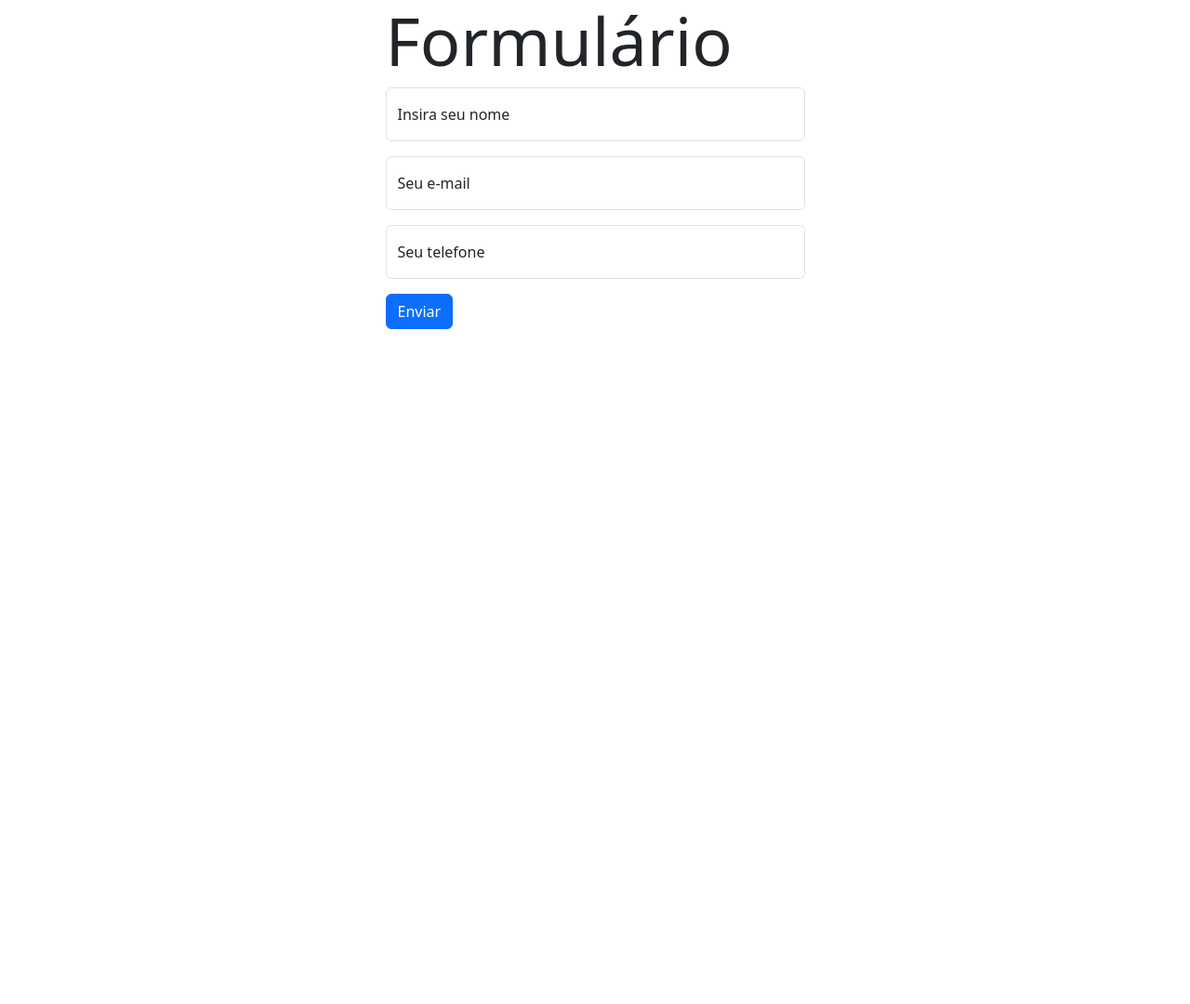
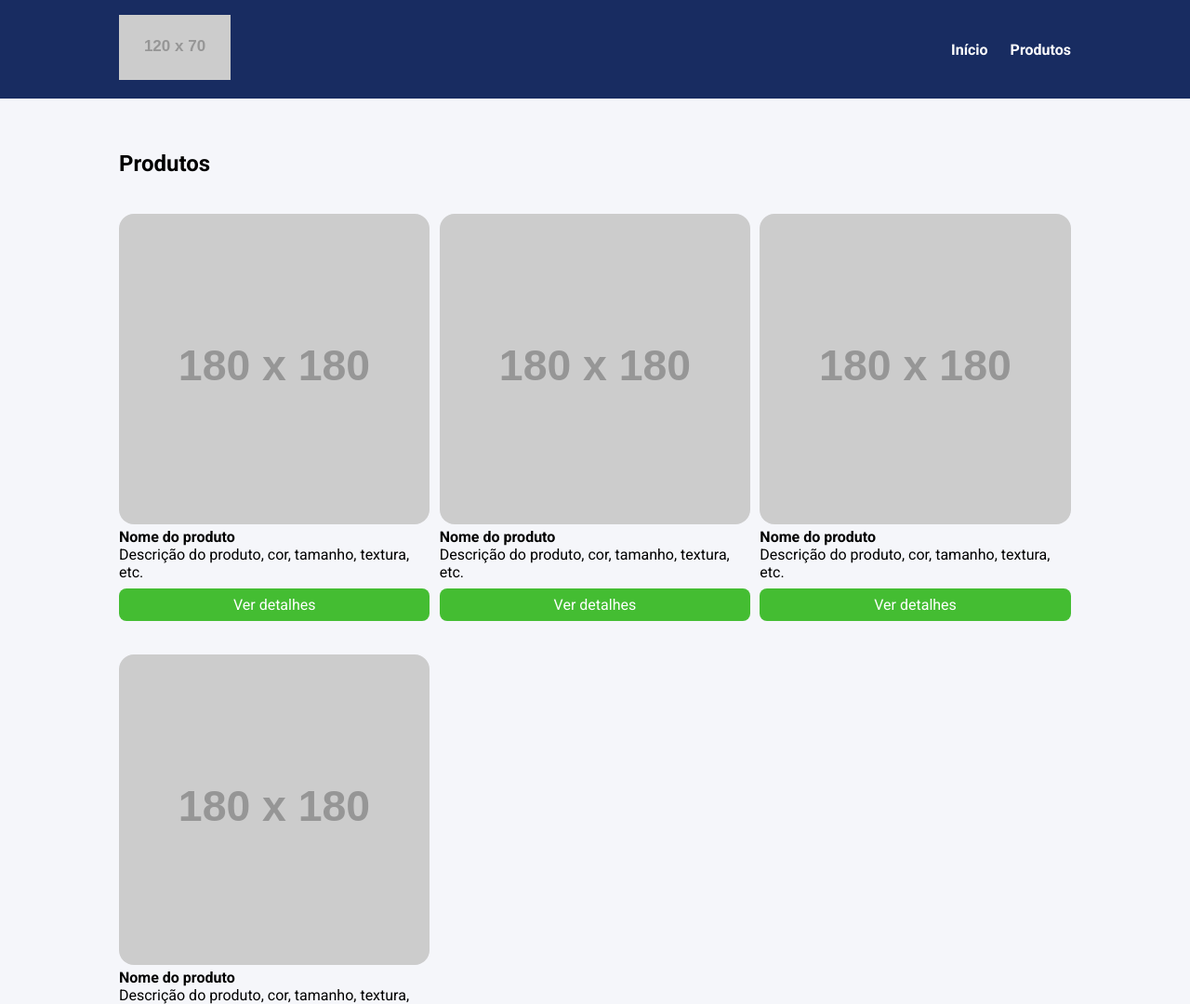
Before and after one commit to arturvas/ebac_frontend, a website: page index.html in a window 1280 px wide. Shown: the top 1080 px of the page at 93% size. Before the commit the page ends 800 px from the top, so only its background shows below. Drawn offline with nearby package versions, Linux system fonts and the light colour scheme; placeholder pictures from the web are drawn by us.

Commit message:
initial commit

```diff
--- a/index.html
+++ b/index.html
@@ -1,51 +1,66 @@
 <!DOCTYPE html>
-<html lang="pt_BR">
+<html lang="pt-BR">
   <head>
     <meta charset="UTF-8" />
+    <meta http-equiv="X-UA-Compatible" content="IE=edge" />
     <meta name="viewport" content="width=device-width, initial-scale=1.0" />
-    <title>Exercicio Bootstrap</title>
+    <title>Document</title>
+    <link rel="preconnect" href="https://fonts.googleapis.com" />
+    <link rel="preconnect" href="https://fonts.gstatic.com" crossorigin />
     <link
+      href="https://fonts.googleapis.com/css2?family=Roboto:wght@400;700&display=swap"
       rel="stylesheet"
-      href="https://cdn.jsdelivr.net/npm/bootstrap@5.3.1/dist/css/bootstrap.min.css"
     />
+    <link rel="stylesheet" href="./build/styles/main.css" />
   </head>
   <body>
-    <div class="container">
-      <div class="row justify-content-center">
-        <div class="col-5">
-          <h2 class="display-2">Formulário</h2>
-          <form>
-            <div class="form-floating mb-3">
-              <input
-                type="nome"
-                class="form-control"
-                id="nome"
-                placeholder="Nome Sobrenome"
-              />
-              <label for="nome">Insira seu nome</label>
-            </div>
-            <div class="form-floating mb-3">
-              <input
-                type="email"
-                class="form-control"
-                id="email"
-                placeholder="email@exemplo.com"
-              />
-              <label for="email">Seu e-mail</label>
-            </div>
-            <div class="form-floating mb-3">
-              <input
-                type="tel"
-                class="form-control"
-                id="tel"
-                placeholder="(95)9 99123-1234"
-              />
-              <label for="tel">Seu telefone</label>
-            </div>
-            <button class="btn btn-primary">Enviar</button>
-          </form>
+    <header>
+      <div class="container">
+        <div class="branding">
+          <img src="https://via.placeholder.com/120x70" />
         </div>
+        <nav>
+          <ul class="menu">
+            <li>
+              <a href="#">Início</a>
+            </li>
+            <li>
+              <a href="#">Produtos</a>
+            </li>
+          </ul>
+        </nav>
       </div>
-    </div>
+    </header>
+    <section>
+      <div class="container">
+        <h2>Produtos</h2>
+        <ul class="products">
+          <li class="product-item">
+            <img src="https://via.placeholder.com/180x180" />
+            <h4>Nome do produto</h4>
+            <p>Descrição do produto, cor, tamanho, textura, etc.</p>
+            <a href="#" class="product-button"> Ver detalhes </a>
+          </li>
+          <li class="product-item">
+            <img src="https://via.placeholder.com/180x180" />
+            <h4>Nome do produto</h4>
+            <p>Descrição do produto, cor, tamanho, textura, etc.</p>
+            <a href="#" class="product-button"> Ver detalhes </a>
+          </li>
+          <li class="product-item">
+            <img src="https://via.placeholder.com/180x180" />
+            <h4>Nome do produto</h4>
+            <p>Descrição do produto, cor, tamanho, textura, etc.</p>
+            <a href="#" class="product-button"> Ver detalhes </a>
+          </li>
+          <li class="product-item">
+            <img src="https://via.placeholder.com/180x180" />
+            <h4>Nome do produto</h4>
+            <p>Descrição do produto, cor, tamanho, textura, etc.</p>
+            <a href="#" class="product-button"> Ver detalhes </a>
+          </li>
+        </ul>
+      </div>
+    </section>
   </body>
 </html>
--- /dev/null
+++ b/src/styles/main.less
@@ -0,0 +1,108 @@
+@import "maps.less";
+
+// scaping
+@breakpointMobile: ~"(max-width: 767px)";
+@breakpointTablet: ~"(min-width: 768px) and (max-width: 1023px)";
+
+* {
+  margin: 0;
+  padding: 0;
+  box-sizing: border-box;
+  font-family: Roboto, sans-serif;
+}
+
+body {
+  background-color: #f5f6fa;
+}
+
+li {
+  list-style: none;
+}
+
+.container {
+  max-width: 1024px;
+  width: 100%;
+  margin: 0 auto;
+}
+
+header {
+  background-color: #182c61;
+  position: sticky;
+  top: 0;
+  left: 0;
+}
+
+header .container {
+  display: flex;
+  justify-content: space-between;
+  align-items: center;
+  padding: 16px 0;
+}
+
+.menu {
+  display: flex;
+}
+
+.menu li {
+  font-weight: bold;
+  margin-left: 24px;
+}
+
+.menu li a {
+  color: #fff;
+  text-decoration: none;
+}
+
+section {
+  padding: 56px 0;
+}
+
+.products {
+  margin-top: 40px;
+  display: grid;
+  grid-template-columns: repeat(3, 32.66%);
+  column-gap: 1%;
+  row-gap: 4%;
+  width: 100%;
+}
+
+.product-item img {
+  width: 100%;
+  border-radius: 16px;
+}
+
+.product-button {
+  display: block;
+  background-color: #44bd32;
+  color: #fff;
+  text-align: center;
+  padding: 8px 0;
+  border-radius: 8px;
+  margin-top: 8px;
+  text-decoration: none;
+}
+
+.product-button:hover {
+  background-color: #4cd137;
+}
+
+@media screen and (max-width: 1023px) {
+  .container {
+    max-width: 80%;
+  }
+
+  .products {
+    grid-template-columns: repeat(2, 48.5%);
+    column-gap: 3%;
+  }
+}
+
+@media screen and (max-width: 767px) {
+  .products {
+    display: block;
+  }
+
+  .product-item {
+    margin-bottom: 32px;
+  }
+}
--- /dev/null
+++ b/src/styles/maps.less
@@ -0,0 +1,12 @@
+#colors() {
+  background__color: #1b1464;
+  button__color: #0652dd;
+  text__color: #fff;
+}
+
+#fonts() {
+  font__title: "Young Serif", serif;
+  font__body: "Montserrat", sans-serif;
+  font__size__body: 14px;
+  font__size__subtitle: 18px;
+}
```
Also changed, not shown: package.json (added, +17 -0 lines), build/styles/main.css (added), build/styles/maps.css (added), src/images/instagram.svg (added), 2 other files.
